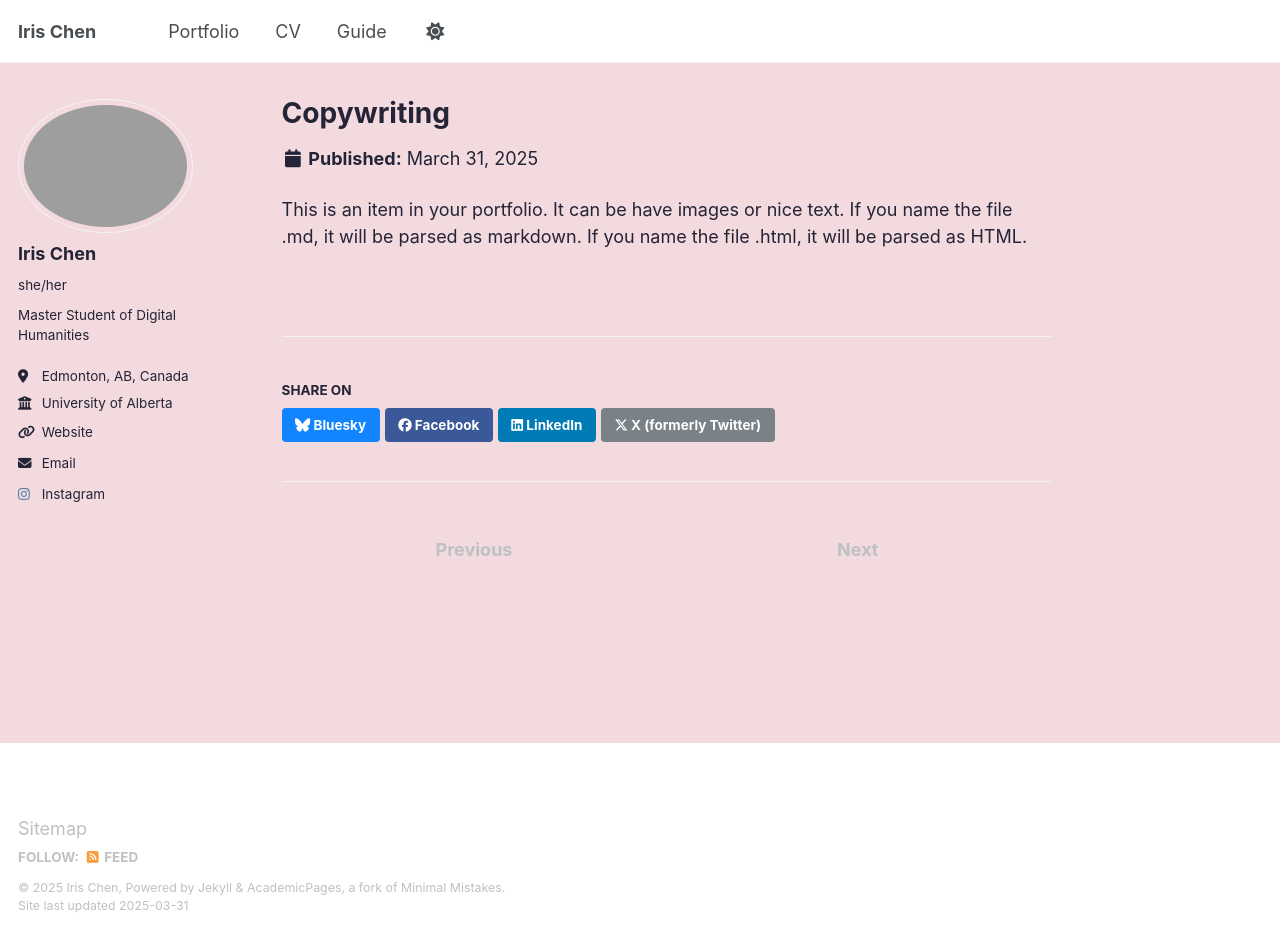
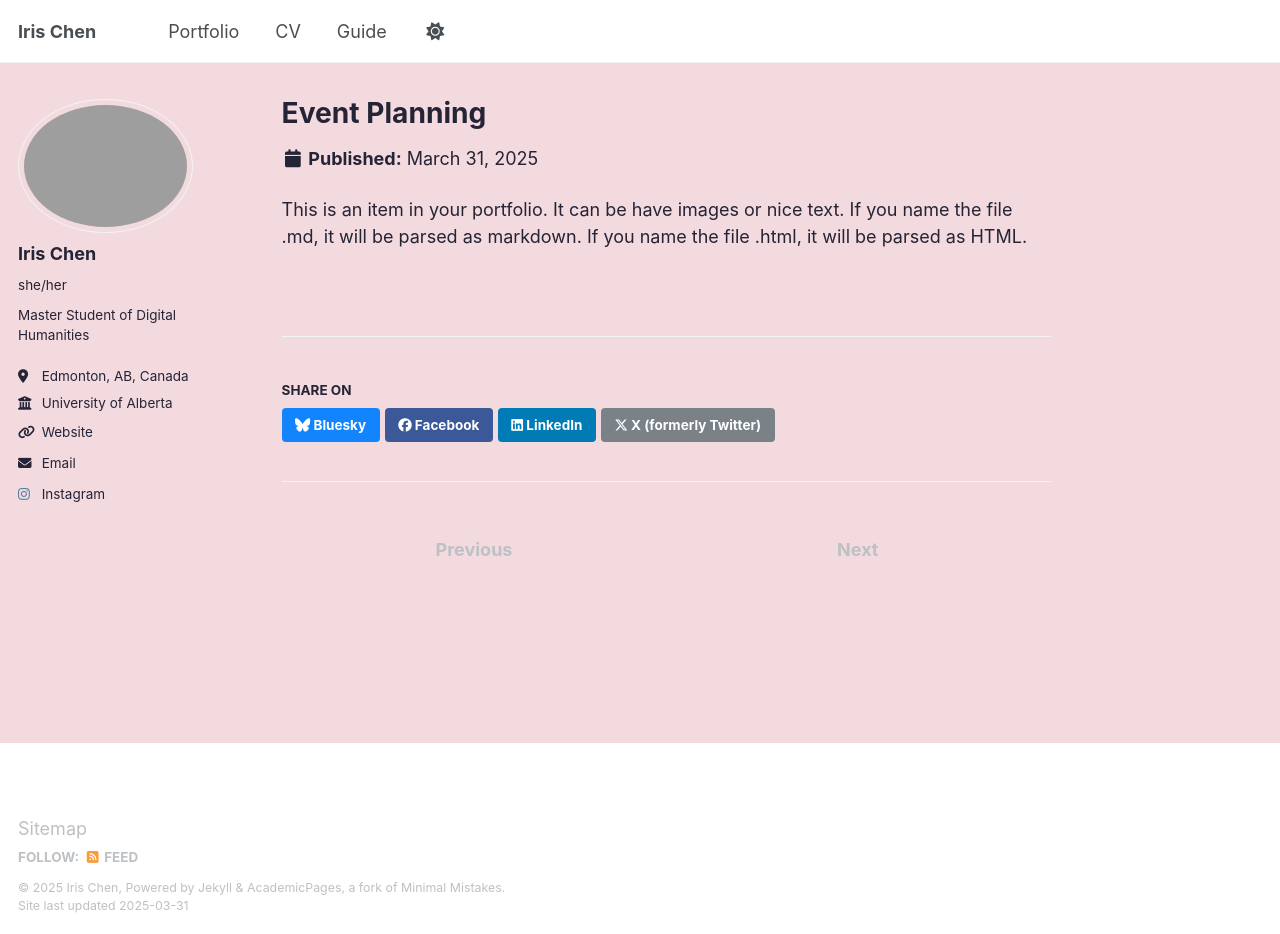
Before and after one commit to irischen09/aboutiris, a Jekyll site: the page built from _portfolio/portfolio-4.md, in a window 1280 px wide and 934 px high. Built offline with Jekyll 4.4.1, drawn with Linux system fonts in a browser that asks for light colours.

Commit message:
Update portfolio-4.md

```diff
--- a/_portfolio/portfolio-4.md
+++ b/_portfolio/portfolio-4.md
@@ -1,5 +1,5 @@
 ---
-title: "Copywriting"
+title: "Event Planning"
 excerpt: "These are my Public Relations and Advertising copywriting works. (๑˃̵ᴗ˂̵)ﻭ✧ <br/><img src='/images/500x300.png'>"
 collection: portfolio
 ---
```
